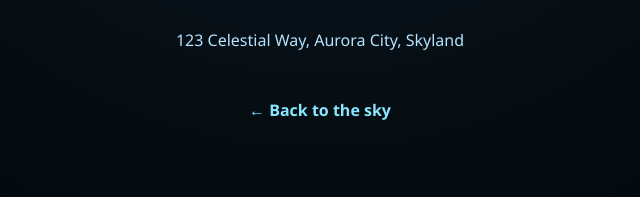
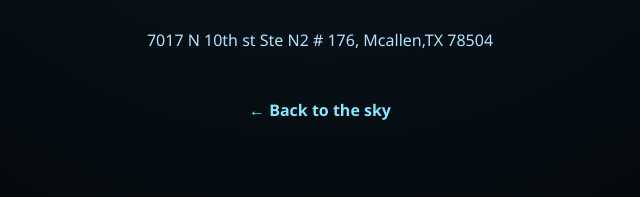
Before and after one commit to BGPT-CMD/Elmo, a plain HTML site: page address.html in a window 1280 px wide. Shown: the part 373-570 px from the top of the page, 320-960 px from the left. Drawn offline with Linux system fonts and the light colour scheme.

Commit message:
Update address.html

```diff
--- a/address.html
+++ b/address.html
@@ -8,7 +8,9 @@
 <body>
   <div class="address-page">
     <h1>📍 B's Destination</h1>
-    <p>123 Celestial Way, Aurora City, Skyland</p>
+    <p> 7017 N 10th st
+        Ste N2 # 176,
+        Mcallen,TX 78504</p>
     <a href="index.html">← Back to the sky</a>
   </div>
 </body>
```
